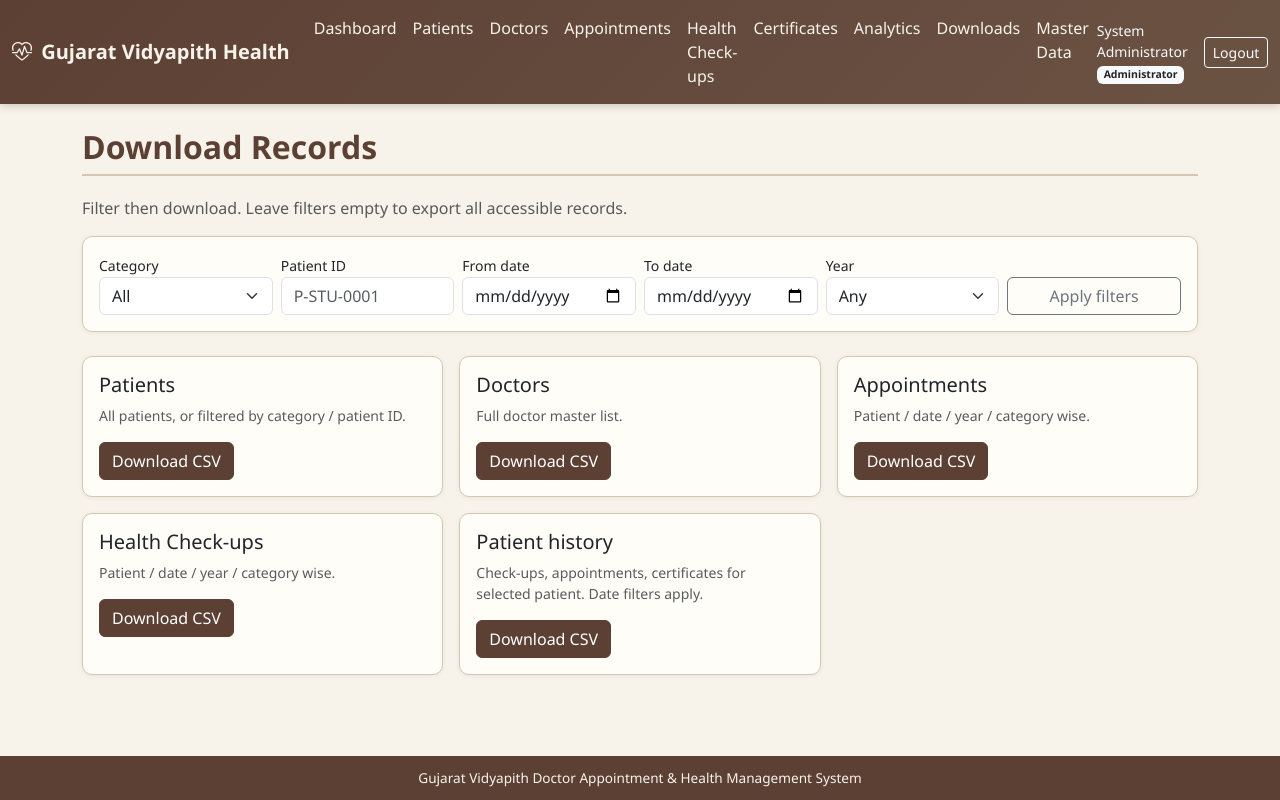
After one commit to bhavinpatelgvp/gvdoctorappointmentsystem, a Django app: page /analytics/downloads/ in a window 1280 px wide. The commit adds this page. Run offline with Django 5.2, Linux system fonts and the light colour scheme; a user stored in the database is signed in; data comes from the database, SQL or seed files in the repository; both versions use the stored data as it was after the commit.

Commit message:
Add files via upload

```diff
--- a/templates/accounts/login.html
+++ b/templates/accounts/login.html
@@ -23,6 +23,7 @@
       {% endif %}
       <form method="post">
         {% csrf_token %}
+        {% if request.GET.next %}<input type="hidden" name="next" value="{{ request.GET.next }}">{% endif %}
         <div class="mb-3">
           <label class="form-label">Username</label>
           <input type="text" name="username" class="form-control" required autofocus
@@ -39,7 +40,7 @@
       </div>
       <hr>
       <p class="small text-muted mb-0">
-        <strong>Demo accounts:</strong><br>
+        <strong>Sample accounts:</strong><br>
         admin / admin123 &nbsp;|&nbsp; doctor1 / doctor123<br>
         student1 / student123 &nbsp;|&nbsp; staff1 / staff123
       </p>
--- /dev/null
+++ b/templates/analytics/downloads.html
@@ -0,0 +1,108 @@
+{% extends "base.html" %}
+{% block title %}Download Records{% endblock %}
+{% block content %}
+<div class="container">
+  <h2 class="page-title">Download Records</h2>
+  <p class="text-muted">Filter then download. Leave filters empty to export all accessible records.</p>
+
+  <form class="card card-gv mb-4" method="get">
+    <div class="card-body">
+      <div class="row g-2 align-items-end">
+        {% if not is_patient %}
+        <div class="col-md-2">
+          <label class="form-label small mb-0">Category</label>
+          <select name="category" class="form-select">
+            <option value="">All</option>
+            {% for code, label in categories %}
+            <option value="{{ code }}" {% if category == code %}selected{% endif %}>{{ label }}</option>
+            {% endfor %}
+          </select>
+        </div>
+        <div class="col-md-2">
+          <label class="form-label small mb-0">Patient ID</label>
+          <input name="patient_id" value="{{ patient_id }}" class="form-control" placeholder="P-STU-0001">
+        </div>
+        {% else %}
+        <input type="hidden" name="patient_id" value="{{ own_patient.patient_id }}">
+        {% endif %}
+        <div class="col-md-2">
+          <label class="form-label small mb-0">From date</label>
+          <input type="date" name="from" value="{{ date_from }}" class="form-control">
+        </div>
+        <div class="col-md-2">
+          <label class="form-label small mb-0">To date</label>
+          <input type="date" name="to" value="{{ date_to }}" class="form-control">
+        </div>
+        <div class="col-md-2">
+          <label class="form-label small mb-0">Year</label>
+          <select name="year" class="form-select">
+            <option value="">Any</option>
+            {% for y in years %}
+            <option value="{{ y }}" {% if year == y|stringformat:"s" %}selected{% endif %}>{{ y }}</option>
+            {% endfor %}
+          </select>
+        </div>
+        <div class="col-md-2">
+          <button type="submit" class="btn btn-outline-secondary w-100">Apply filters</button>
+        </div>
+      </div>
+    </div>
+  </form>
+
+  <div class="row g-3">
+    {% if is_admin or is_doctor %}
+    <div class="col-md-4">
+      <div class="card card-gv h-100">
+        <div class="card-body">
+          <h5 class="card-title">Patients</h5>
+          <p class="small text-muted">All patients{% if is_doctor %} linked to your practice{% endif %}, or filtered by category / patient ID.</p>
+          <a class="btn btn-gv" href="{% url 'analytics:export_patients' %}?{{ request.GET.urlencode }}">Download CSV</a>
+        </div>
+      </div>
+    </div>
+    {% endif %}
+    {% if is_admin %}
+    <div class="col-md-4">
+      <div class="card card-gv h-100">
+        <div class="card-body">
+          <h5 class="card-title">Doctors</h5>
+          <p class="small text-muted">Full doctor master list.</p>
+          <a class="btn btn-gv" href="{% url 'analytics:export_doctors' %}">Download CSV</a>
+        </div>
+      </div>
+    </div>
+    {% endif %}
+    {% if is_admin or is_doctor %}
+    <div class="col-md-4">
+      <div class="card card-gv h-100">
+        <div class="card-body">
+          <h5 class="card-title">Appointments</h5>
+          <p class="small text-muted">Patient / date / year / category wise.</p>
+          <a class="btn btn-gv" href="{% url 'analytics:export_appointments' %}?{{ request.GET.urlencode }}">Download CSV</a>
+        </div>
+      </div>
+    </div>
+    <div class="col-md-4">
+      <div class="card card-gv h-100">
+        <div class="card-body">
+          <h5 class="card-title">Health Check-ups</h5>
+          <p class="small text-muted">Patient / date / year / category wise.</p>
+          <a class="btn btn-gv" href="{% url 'analytics:export_health_checkups' %}?{{ request.GET.urlencode }}">Download CSV</a>
+        </div>
+      </div>
+    </div>
+    {% endif %}
+    {% if is_patient or is_admin or is_doctor %}
+    <div class="col-md-4">
+      <div class="card card-gv h-100">
+        <div class="card-body">
+          <h5 class="card-title">{% if is_patient %}My reports &amp; history{% else %}Patient history{% endif %}</h5>
+          <p class="small text-muted">Check-ups, appointments, certificates{% if not is_patient %} for selected patient{% endif %}. Date filters apply.</p>
+          <a class="btn btn-gv" href="{% url 'analytics:export_patient_history' %}?{{ request.GET.urlencode }}{% if is_patient and not request.GET.patient_id %}&patient_id={{ own_patient.patient_id }}{% endif %}">Download CSV</a>
+        </div>
+      </div>
+    </div>
+    {% endif %}
+  </div>
+</div>
+{% endblock %}
--- a/templates/base.html
+++ b/templates/base.html
@@ -34,6 +34,7 @@
         <li class="nav-item"><a class="nav-link" href="{% url 'health_records:index' %}">Health Check-ups</a></li>
         <li class="nav-item"><a class="nav-link" href="{% url 'certificates:index' %}">Certificates</a></li>
         <li class="nav-item"><a class="nav-link" href="{% url 'analytics:index' %}">Analytics</a></li>
+        <li class="nav-item"><a class="nav-link" href="{% url 'analytics:downloads' %}">Downloads</a></li>
         {% if user.is_superuser or user.role_code == 'admin' or user.role_code == 'super_admin' %}
         <li class="nav-item"><a class="nav-link" href="{% url 'masters:index' %}">Master Data</a></li>
         {% endif %}
@@ -64,7 +65,7 @@
 
 <footer class="footer-gv text-center">
   <div class="container">
-    Gujarat Vidyapith Doctor Appointment &amp; Health Management System &mdash; DEMO
+    Gujarat Vidyapith Doctor Appointment &amp; Health Management System
   </div>
 </footer>
 <script src="https://cdn.jsdelivr.net/npm/bootstrap@5.3.3/dist/js/bootstrap.bundle.min.js"></script>
```
Also changed, not shown: templates/analytics/dashboard.html (+8 -1 lines), README.md, db.sqlite3.
